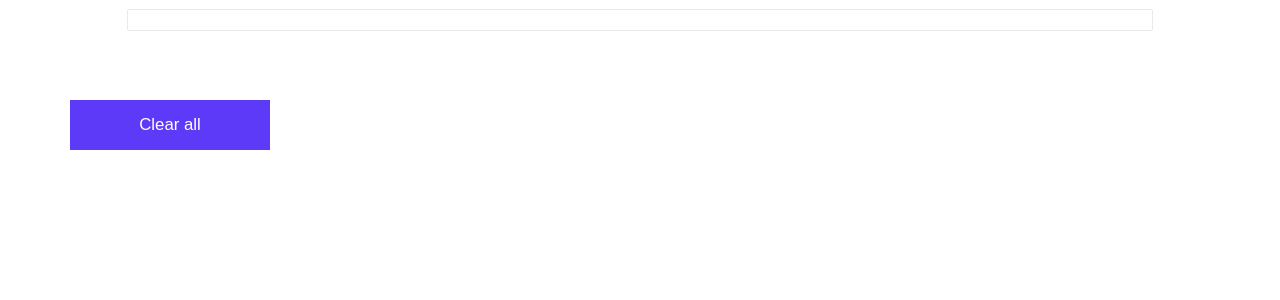
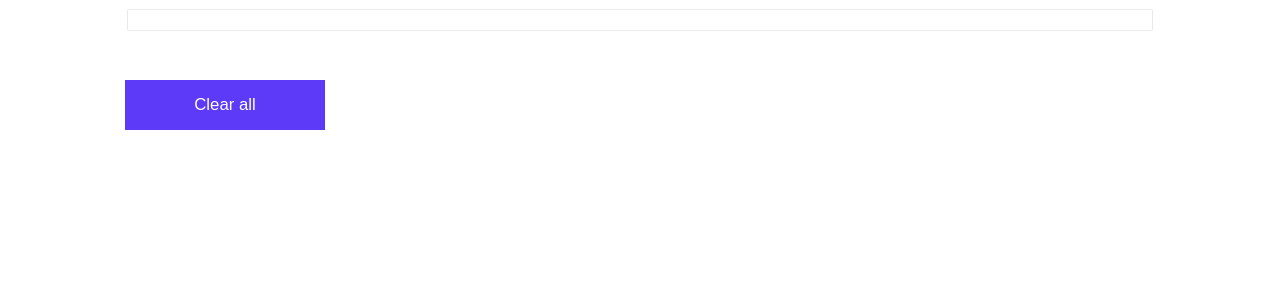
Before and after one commit to Amedzro-Elikplim/E-commerce, an Angular app: page /checkout in a window 1280 px wide. Shown: the top 300 px of the page. Built offline with nearby package versions, Linux system fonts and the light colour scheme.

Commit message:
Position clear button

```diff
--- a/src/app/components/pages/checkout-page/checkout-page.component.css
+++ b/src/app/components/pages/checkout-page/checkout-page.component.css
@@ -39,7 +39,7 @@
   background-color: rgb(92, 58, 248);
   color: white;
   width: 100px;
-  margin: 70px;
+  margin:50px  125px;
   border: none;
   outline: none;
   width: 200px;
```
